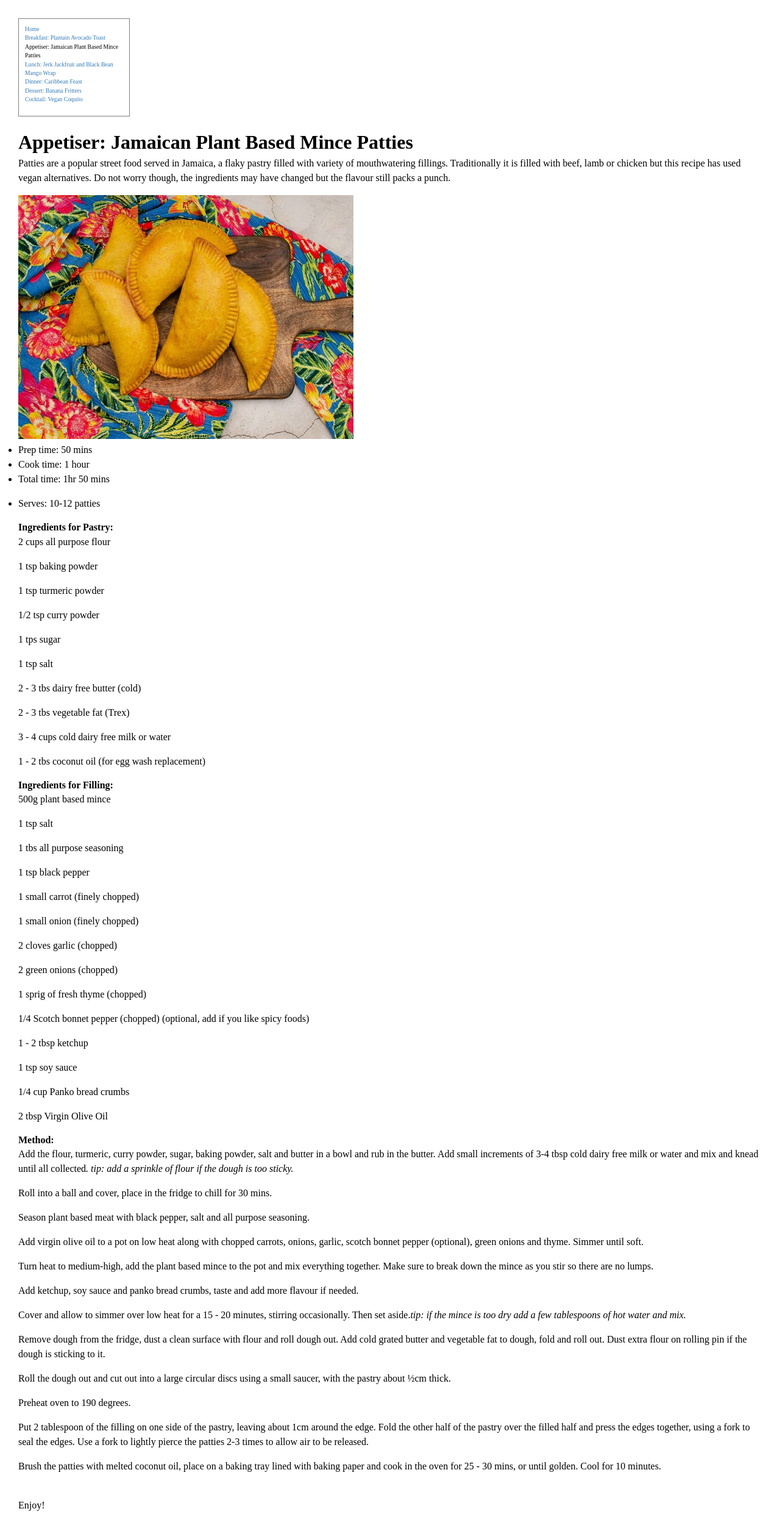
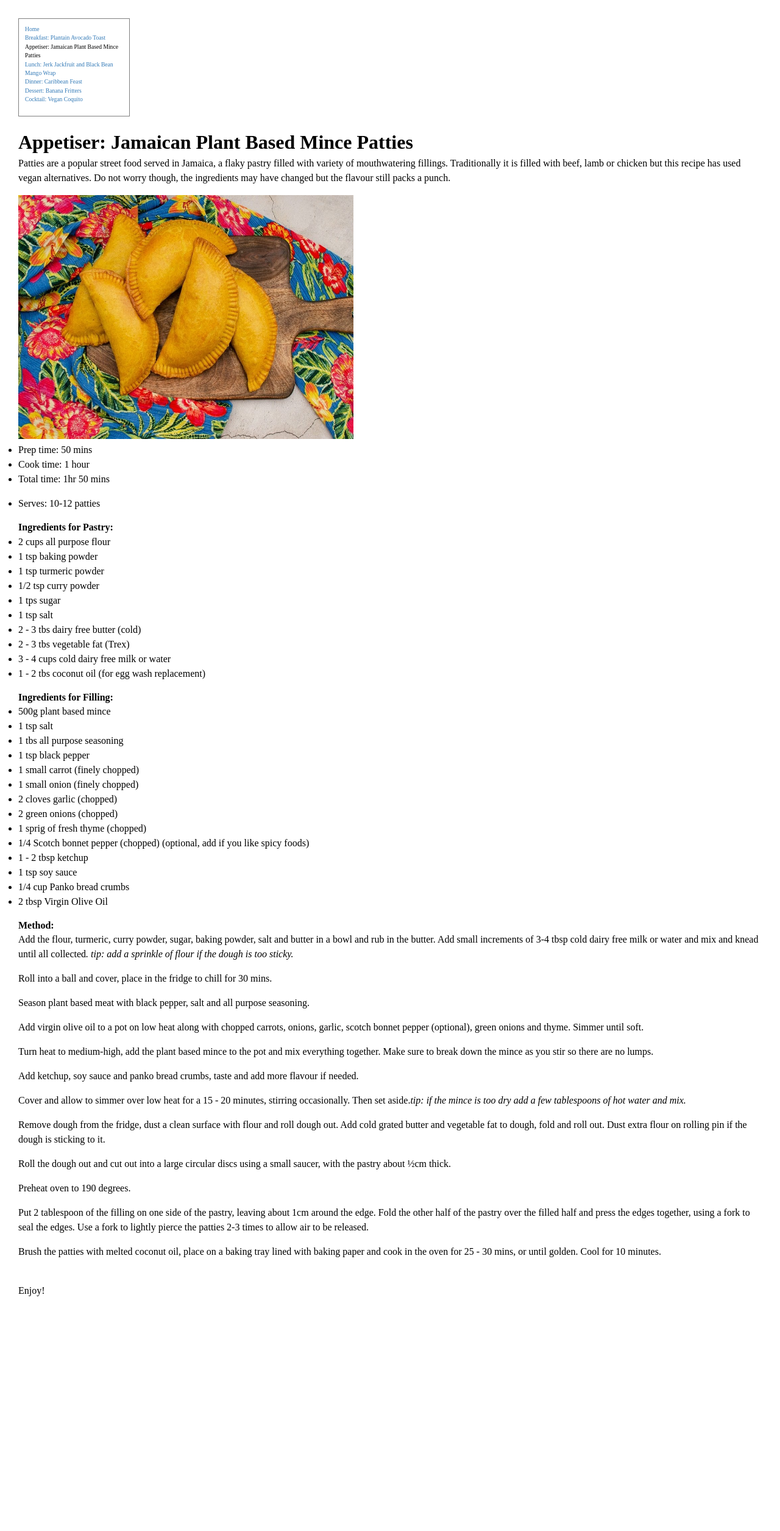
Before and after one commit to Nicolle90/CVRecipes, a Jekyll site: the page built from _recipes/recipe2.md, in a window 1280 px wide. Shown: the whole page at 61% size. Built offline with Jekyll 4.4.1, drawn with Linux system fonts in a browser that asks for light colours; after the commit the page ends 2159 px from its top, so only the background shows below that.

```diff
--- a/_recipes/recipe2.md
+++ b/_recipes/recipe2.md
@@ -14,66 +14,37 @@ Patties are a popular street food served in Jamaica, a flaky pastry filled with
 * Cook time: 1 hour
 * Total time: 1hr 50 mins
 
-
 * Serves: 10-12 patties
-
-
 
 #### Ingredients for Pastry:
 
-2 cups all purpose flour
-
-1 tsp baking powder
-
-1 tsp turmeric powder
-
-1/2 tsp curry powder
-
-1 tps sugar
-
-1 tsp salt
-
-2 - 3 tbs dairy free butter (cold)
-
-2 - 3 tbs vegetable fat (Trex)
-
-3 - 4 cups cold dairy free milk or water
-
-1 - 2 tbs coconut oil (for egg wash replacement)
-
-
+* 2 cups all purpose flour
+* 1 tsp baking powder
+* 1 tsp turmeric powder
+* 1/2 tsp curry powder
+* 1 tps sugar
+* 1 tsp salt
+* 2 - 3 tbs dairy free butter (cold)
+* 2 - 3 tbs vegetable fat (Trex)
+* 3 - 4 cups cold dairy free milk or water
+* 1 - 2 tbs coconut oil (for egg wash replacement)
 
 #### Ingredients for Filling:
 
-500g plant based mince
-
-1 tsp salt
-
-1 tbs all purpose seasoning
-
-1 tsp black pepper
-
-1 small carrot (finely chopped)
-
-1 small onion (finely chopped)
-
-2 cloves garlic (chopped)
-
-2 green onions (chopped)
-
-1 sprig of fresh thyme (chopped)
-
-1/4 Scotch bonnet pepper (chopped) (optional, add if you like spicy foods)
-
-1 - 2 tbsp ketchup
-
-1 tsp soy sauce
-
-1/4 cup Panko bread crumbs
-
-2 tbsp Virgin Olive Oil
-
-
+* 500g plant based mince
+* 1 tsp salt
+* 1 tbs all purpose seasoning
+* 1 tsp black pepper
+* 1 small carrot (finely chopped)
+* 1 small onion (finely chopped)
+* 2 cloves garlic (chopped)
+* 2 green onions (chopped)
+* 1 sprig of fresh thyme (chopped)
+* 1/4 Scotch bonnet pepper (chopped) (optional, add if you like spicy foods)
+* 1 - 2 tbsp ketchup
+* 1 tsp soy sauce
+* 1/4 cup Panko bread crumbs
+* 2 tbsp Virgin Olive Oil
 
 #### Method:
 
```
